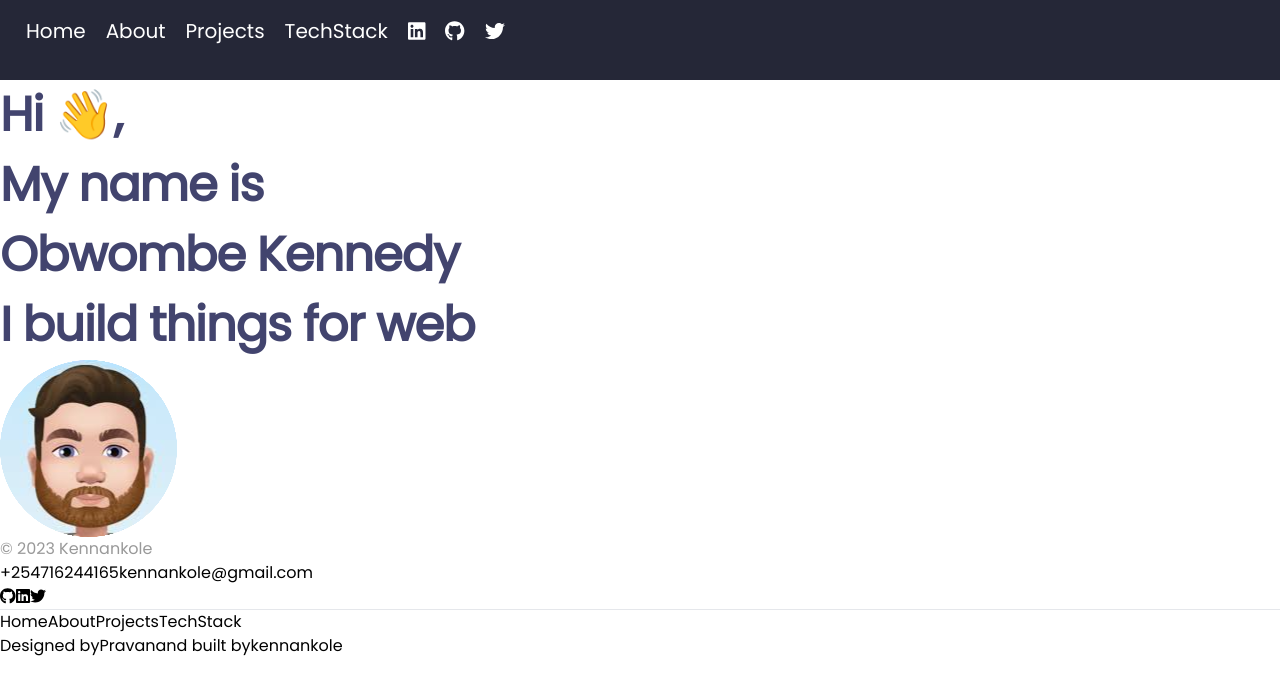
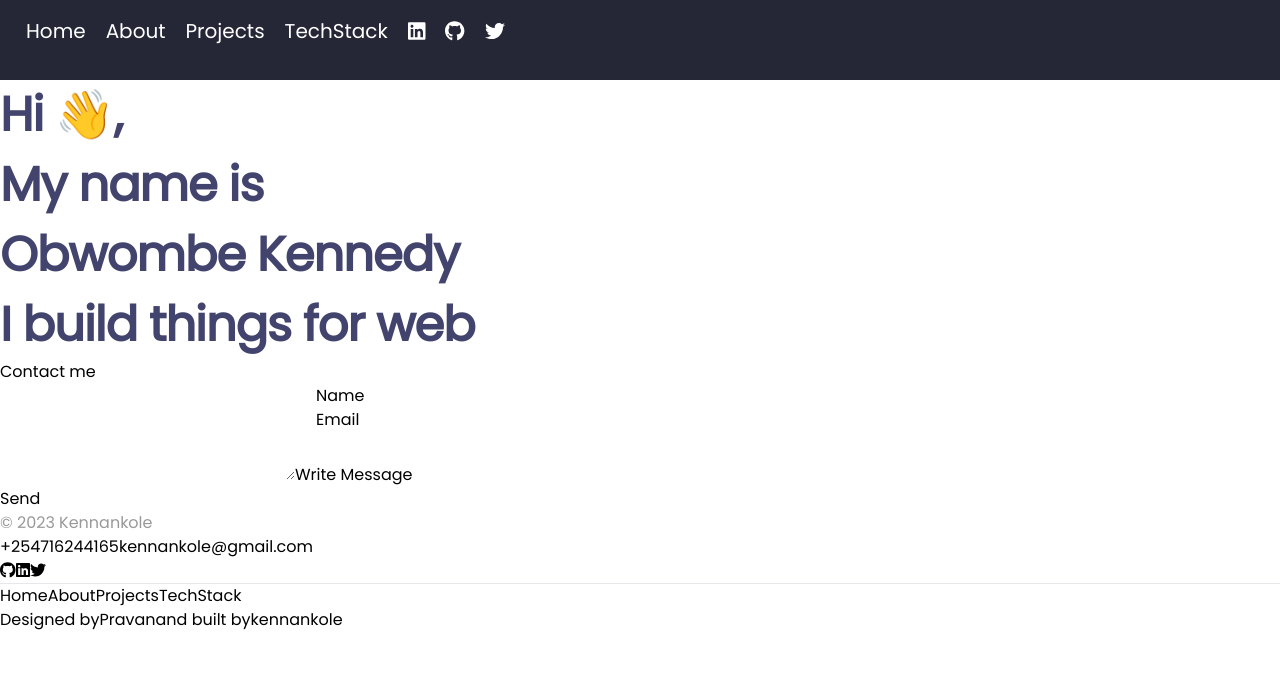
Before and after one commit to kennankole/portfolio, a React (Create React App) app: page / in a window 1280 px wide. Shown: the top 694 px of the page. Built offline with nearby package versions, Linux system fonts and the light colour scheme; what @material-tailwind/react would draw is missing.

Commit message:
Add Contact me form Manage form submission using formspree

```diff
--- a/package.json
+++ b/package.json
@@ -3,6 +3,7 @@
   "version": "0.1.0",
   "private": true,
   "dependencies": {
+    "@formspree/react": "^2.4.1",
     "@fortawesome/fontawesome-svg-core": "^6.3.0",
     "@fortawesome/free-brands-svg-icons": "^6.3.0",
     "@fortawesome/react-fontawesome": "^0.2.0",
@@ -13,6 +14,7 @@
     "@testing-library/jest-dom": "^5.16.5",
     "@testing-library/react": "^13.4.0",
     "@testing-library/user-event": "^14.4.3",
+    "axios": "^1.4.0",
     "enzyme": "^3.11.0",
     "enzyme-to-json": "^3.6.2",
     "prop-types": "^15.8.1",
--- a/src/features/Home.js
+++ b/src/features/Home.js
@@ -1,4 +1,5 @@
-import profile from '../images/profile-pic.png';
+// import profile from '../images/profile-pic.png';
+import ContactForm from './contact/ContactForm';
 
 const Home = () => (
   <main className="flex justify-around items-center p-10">
@@ -17,7 +18,7 @@ const Home = () => (
       </p>
     </div>
     <div className="flex items-center p-10 justify-end min-[768px]:max-w-[100%] max-[600px]:max-w-[50%]">
-      <img src={profile} alt="profile-pic" className="max-[600px]:max-w-[70%] min-[600px]:max-w-[100%]" />
+      <ContactForm />
     </div>
   </main>
 );
--- /dev/null
+++ b/src/features/contact/ContactForm.js
@@ -0,0 +1,89 @@
+/* eslint-disable no-alert */
+import {
+  Card,
+  Input,
+  Textarea,
+  Button,
+  Typography,
+} from '@material-tailwind/react';
+
+import { useState } from 'react';
+
+const ContactForm = () => {
+  const [name, setName] = useState();
+  const [email, setEmail] = useState();
+  const [message, setMessage] = useState();
+  const [formState, setFormState] = useState();
+
+  const handleNameInput = (event) => {
+    setName(event.target.value);
+  };
+
+  const handleEmailInput = (event) => {
+    setEmail(event.target.value);
+  };
+
+  const handleMessageInput = (event) => {
+    setMessage(event.target.value);
+  };
+
+  const handleFormSubmit = async (event) => {
+    event.preventDefault();
+    const response = await fetch('https://formspree.io/f/mlekzkdl', {
+      method: 'POST',
+      headers: {
+        'Content-Type': 'application/json',
+      },
+      body: JSON.stringify({ name, email, message }),
+    });
+    setEmail('');
+    setName('');
+    setMessage('');
+
+    if (response.ok) {
+      setFormState('Message sent successfully');
+    } else {
+      setFormState('Failed to send');
+    }
+  };
+
+  return (
+    <Card color="transparent" shadow={false}>
+      <Typography variant="h4" color="blue-gray">
+        Contact me
+      </Typography>
+      <form className="mt-8 mb-2 w-80 max-w-screen-lg sm:w-96" onSubmit={handleFormSubmit}>
+        <div className="mb-4 flex flex-col gap-6">
+          <Input
+            size="lg"
+            label="Name"
+            value={name}
+            onChange={handleNameInput}
+          />
+          <Input
+            size="lg"
+            label="Email"
+            value={email}
+            onChange={handleEmailInput}
+          />
+          <Textarea
+            size="lg"
+            label="Write Message"
+            value={message}
+            onChange={handleMessageInput}
+          />
+        </div>
+        <Button
+          className="mt-6"
+          fullWidth
+          type="submit"
+        >
+          Send
+        </Button>
+      </form>
+      <p>{formState}</p>
+    </Card>
+  );
+};
+
+export default ContactForm;
```
Also changed, not shown: 1 other file (tests, documents, lock files or other folders).
